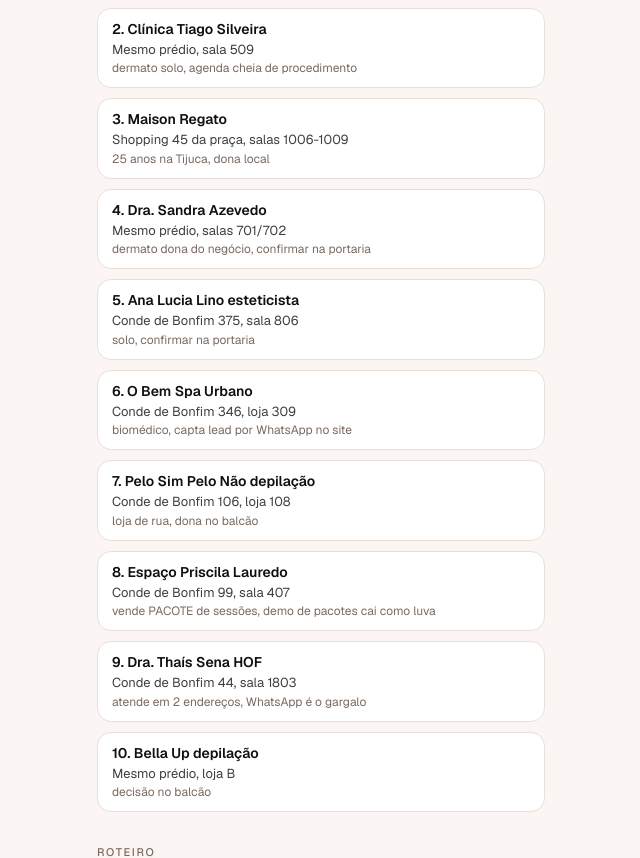
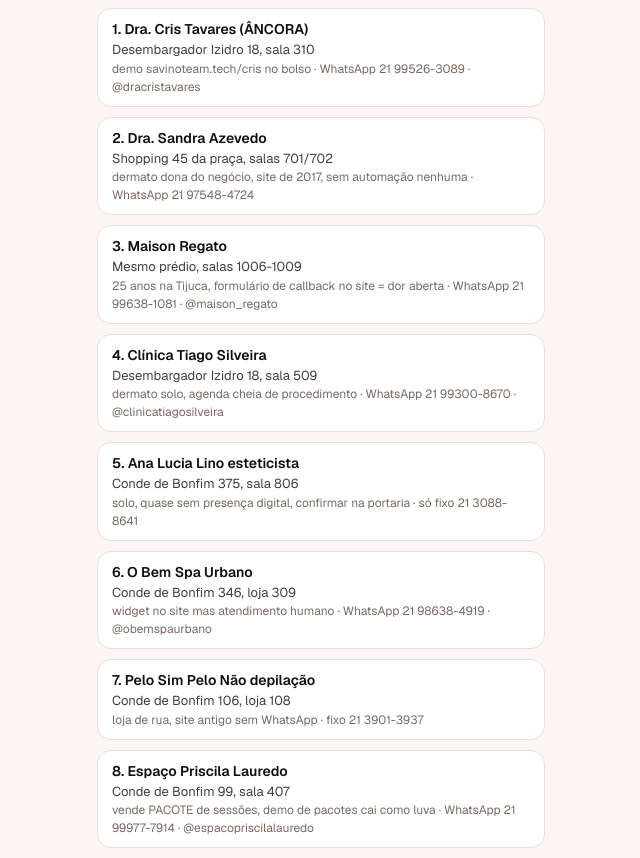
Before and after one commit to savinoo/bella-landing, a Next.js app: page /campo in a window 1280 px wide. Shown: the part 1000-1858 px from the top of the page, without its empty margins (319-959 px from the left). Built offline with nearby package versions, Linux system fonts and the light colour scheme.

Commit message:
feat(campo): trial 30d como oferta de boca com guardrails + contatos e ordem qualificada das paradas

```diff
--- a/app/campo/page.tsx
+++ b/app/campo/page.tsx
@@ -36,22 +36,22 @@ const ROTA_MAPS_URL =
   "https://www.google.com/maps/dir/?api=1&origin=Esta%C3%A7%C3%A3o%20Saens%20Pe%C3%B1a%2C%20Pra%C3%A7a%20Saens%20Pe%C3%B1a%2C%20Tijuca%2C%20Rio%20de%20Janeiro&destination=Rua%20Conde%20de%20Bonfim%2C%2044%2C%20Tijuca%2C%20Rio%20de%20Janeiro&waypoints=Rua%20Desembargador%20Izidro%2C%2018%2C%20Tijuca%2C%20Rio%20de%20Janeiro%7CPra%C3%A7a%20Saens%20Pe%C3%B1a%2C%2045%2C%20Tijuca%2C%20Rio%20de%20Janeiro%7CRua%20Conde%20de%20Bonfim%2C%20375%2C%20Tijuca%2C%20Rio%20de%20Janeiro%7CRua%20Conde%20de%20Bonfim%2C%20346%2C%20Tijuca%2C%20Rio%20de%20Janeiro%7CRua%20Conde%20de%20Bonfim%2C%20106%2C%20Tijuca%2C%20Rio%20de%20Janeiro%7CRua%20Conde%20de%20Bonfim%2C%2099%2C%20Tijuca%2C%20Rio%20de%20Janeiro&travelmode=walking"
 
 const paradas = [
-  { onde: "Desembargador Izidro 18, sala 310", quem: "Dra. Cris Tavares (ÂNCORA)", nota: "demo savinoteam.tech/cris no bolso" },
-  { onde: "Mesmo prédio, sala 509", quem: "Clínica Tiago Silveira", nota: "dermato solo, agenda cheia de procedimento" },
-  { onde: "Shopping 45 da praça, salas 1006-1009", quem: "Maison Regato", nota: "25 anos na Tijuca, dona local" },
-  { onde: "Mesmo prédio, salas 701/702", quem: "Dra. Sandra Azevedo", nota: "dermato dona do negócio, confirmar na portaria" },
-  { onde: "Conde de Bonfim 375, sala 806", quem: "Ana Lucia Lino esteticista", nota: "solo, confirmar na portaria" },
-  { onde: "Conde de Bonfim 346, loja 309", quem: "O Bem Spa Urbano", nota: "biomédico, capta lead por WhatsApp no site" },
-  { onde: "Conde de Bonfim 106, loja 108", quem: "Pelo Sim Pelo Não depilação", nota: "loja de rua, dona no balcão" },
-  { onde: "Conde de Bonfim 99, sala 407", quem: "Espaço Priscila Lauredo", nota: "vende PACOTE de sessões, demo de pacotes cai como luva" },
-  { onde: "Conde de Bonfim 44, sala 1803", quem: "Dra. Thaís Sena HOF", nota: "atende em 2 endereços, WhatsApp é o gargalo" },
-  { onde: "Mesmo prédio, loja B", quem: "Bella Up depilação", nota: "decisão no balcão" },
+  { onde: "Desembargador Izidro 18, sala 310", quem: "Dra. Cris Tavares (ÂNCORA)", nota: "demo savinoteam.tech/cris no bolso · WhatsApp 21 99526-3089 · @dracristavares" },
+  { onde: "Shopping 45 da praça, salas 701/702", quem: "Dra. Sandra Azevedo", nota: "dermato dona do negócio, site de 2017, sem automação nenhuma · WhatsApp 21 97548-4724" },
+  { onde: "Mesmo prédio, salas 1006-1009", quem: "Maison Regato", nota: "25 anos na Tijuca, formulário de callback no site = dor aberta · WhatsApp 21 99638-1081 · @maison_regato" },
+  { onde: "Desembargador Izidro 18, sala 509", quem: "Clínica Tiago Silveira", nota: "dermato solo, agenda cheia de procedimento · WhatsApp 21 99300-8670 · @clinicatiagosilveira" },
+  { onde: "Conde de Bonfim 375, sala 806", quem: "Ana Lucia Lino esteticista", nota: "solo, quase sem presença digital, confirmar na portaria · só fixo 21 3088-8641" },
+  { onde: "Conde de Bonfim 346, loja 309", quem: "O Bem Spa Urbano", nota: "widget no site mas atendimento humano · WhatsApp 21 98638-4919 · @obemspaurbano" },
+  { onde: "Conde de Bonfim 106, loja 108", quem: "Pelo Sim Pelo Não depilação", nota: "loja de rua, site antigo sem WhatsApp · fixo 21 3901-3937" },
+  { onde: "Conde de Bonfim 99, sala 407", quem: "Espaço Priscila Lauredo", nota: "vende PACOTE de sessões, demo de pacotes cai como luva · WhatsApp 21 99977-7914 · @espacopriscilalauredo" },
+  { onde: "Conde de Bonfim 44, loja B", quem: "Bella Up depilação", nota: "decisão no balcão, agendamento por telefone fixo 21 2254-7644 · @bellaupoficial" },
+  { onde: "Mesmo prédio, sala 1803", quem: "Dra. Thaís Sena HOF", nota: "atende em 2 endereços, WhatsApp é o gargalo · WhatsApp 21 97424-2398 · @drathaissena" },
 ]
 
 const objecoes = [
   {
     q: "Quanto custa?",
-    a: "R$497 pra deixar no ar com a sua cara, seus preços e sua agenda, e R$397 por mês pela operação. Uma cliente nova que ela salvar de madrugada já paga o mês.",
+    a: "O teste de trinta dias não custa nada e você decide com os números na mão. Depois são R$497 de setup e R$397 por mês. Se a Bella salvar duas clientes de madrugada no mês, ela se pagou.",
   },
   {
     q: "Já temos atendente.",
@@ -152,7 +152,7 @@ export default function CampoPage() {
             R$497 de setup e R$397 por mês.
           </p>
           <p className="mt-2 text-sm leading-relaxed text-[#7A6A61]">
-            Isenção do setup só como carta na manga, nunca anunciada.
+            Oferta de boca na visita. Trinta dias de teste com o preço dito na mesma frase, depoimento com números combinado na entrada e métrica de fechamento acertada antes (se agendar X no mês, fechamos?). Máximo 3 testes simultâneos, ativação em 48h. Landing e cartão continuam só com o preço cheio.
           </p>
         </div>
 
@@ -260,10 +260,17 @@ export default function CampoPage() {
                     sua equipe assume quando quiser.
                   </Fala>
                   <Fala>
-                    O investimento é R$497 de setup e R$397 por mês. Se não
-                    fizer sentido pra vocês, você me fala e tá tudo certo, sem
-                    insistência. Faz sentido eu te mostrar com os procedimentos
-                    e preços da sua clínica?
+                    Minha proposta é assim. Trinta dias de teste pra você ver
+                    funcionando com seus preços e sua agenda, eu configuro tudo.
+                    No fim a gente olha os números juntos. Fazendo sentido, vira
+                    assinatura de R$497 de setup e R$397 por mês. Não fazendo,
+                    desliga e tá tudo certo.
+                  </Fala>
+                  <Fala>
+                    Em troca do teste eu peço uma coisa só, seu depoimento com
+                    os números se funcionar. E a gente já combina agora o que
+                    valida, tipo quantos agendamentos no mês fariam valer. Topa
+                    testar?
                   </Fala>
                 </div>
               </AccordionContent>
```
